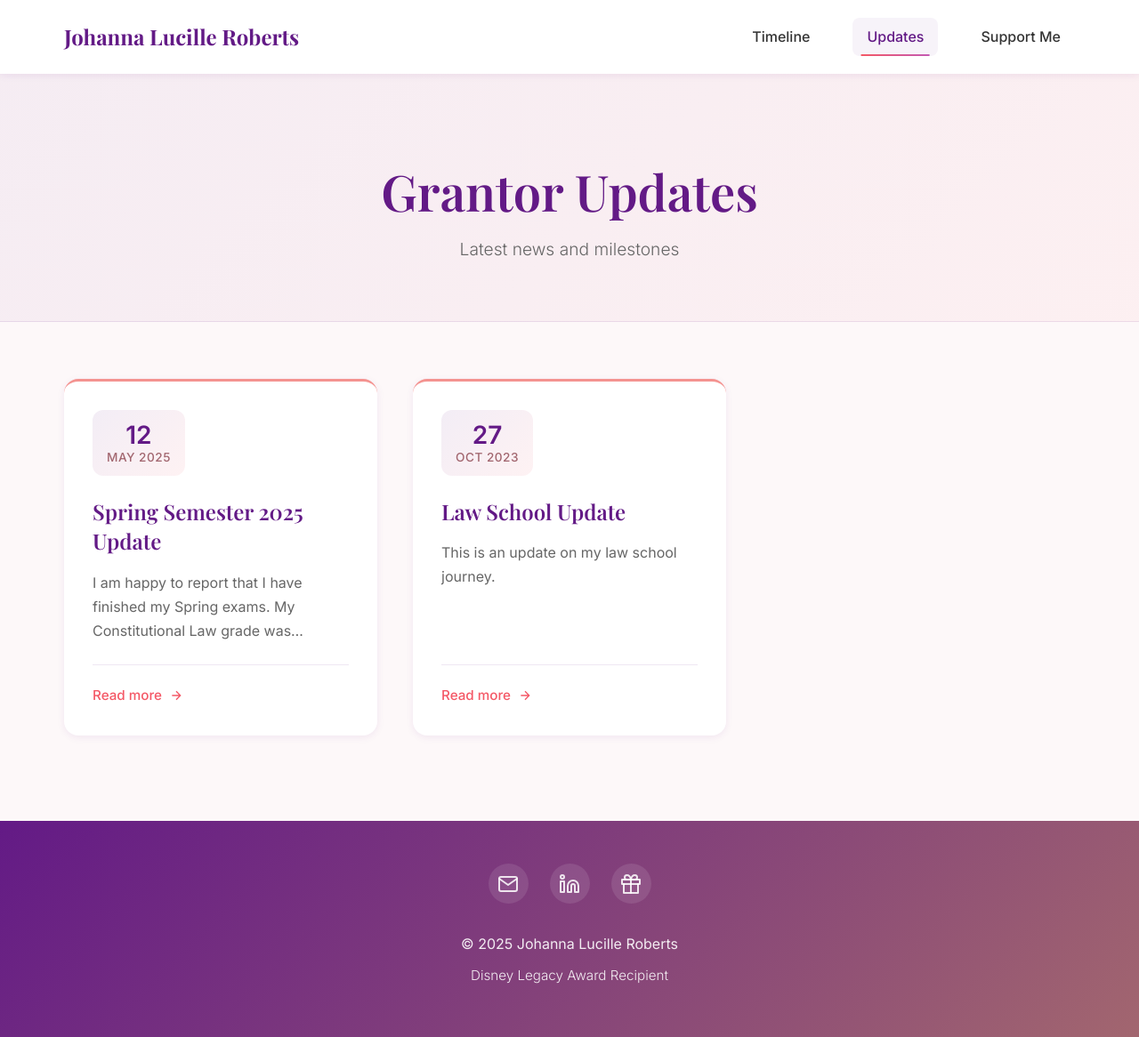
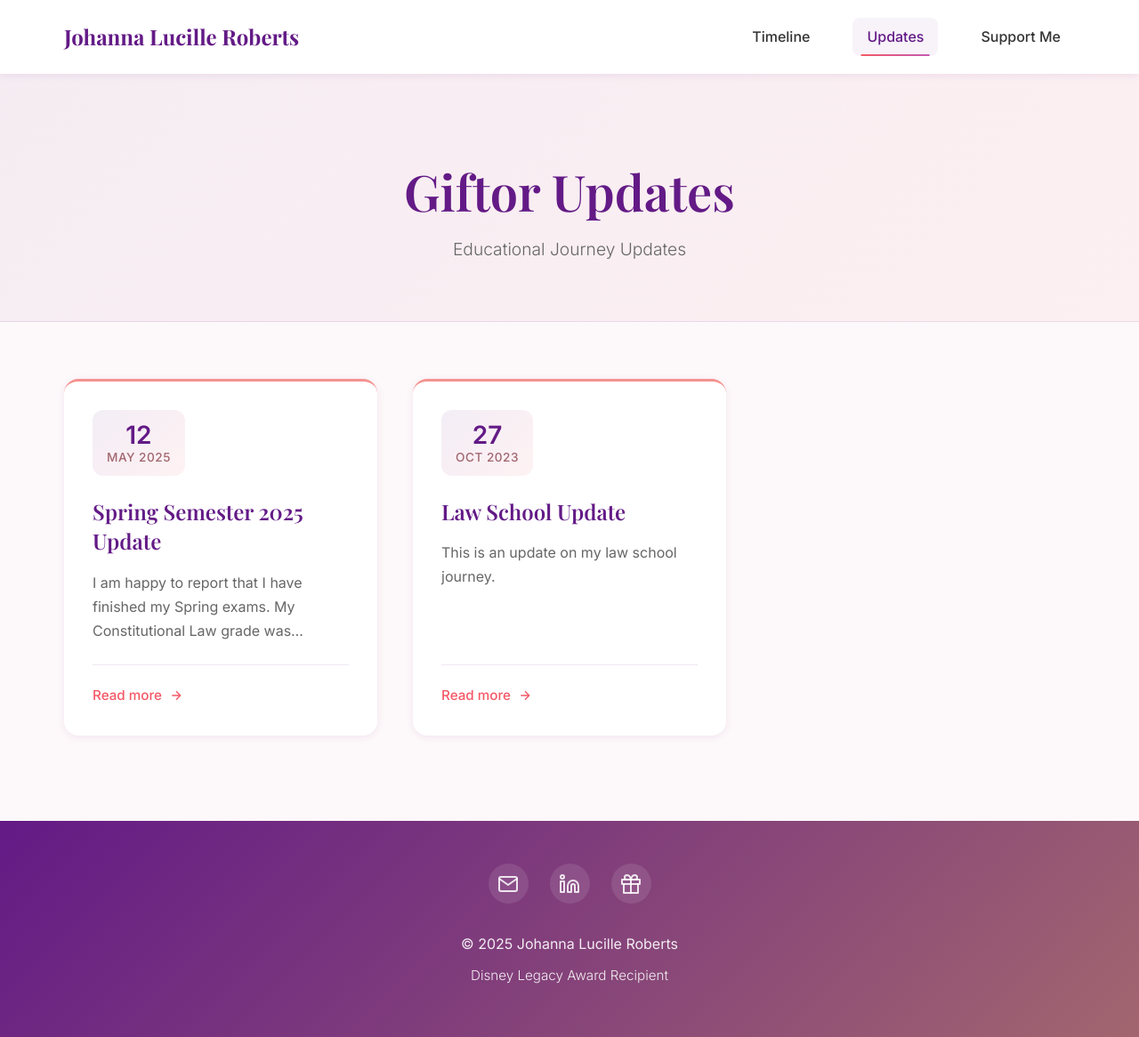
Before and after one commit to DevinTobiasColebrooke/devintobiascolebrooke.github.io, a Jekyll site: the page built from blog.html, in a window 1280 px wide and 1166 px high. Shown: the whole window at 89% size. Built offline with Jekyll 4.4.1, drawn with Linux system fonts in a browser that asks for light colours.

Commit message:
Changhanged the heading of blog

```diff
--- a/blog.html
+++ b/blog.html
@@ -4,8 +4,8 @@ title: Updates
 ---
 <header class="page-header">
     <div class="page-header-content">
-        <h1>Grantor Updates</h1>
-        <p class="page-subtitle">Latest news and milestones</p>
+        <h1>Giftor Updates</h1>
+        <p class="page-subtitle">Educational Journey Updates</p>
     </div>
 </header>
 
```
